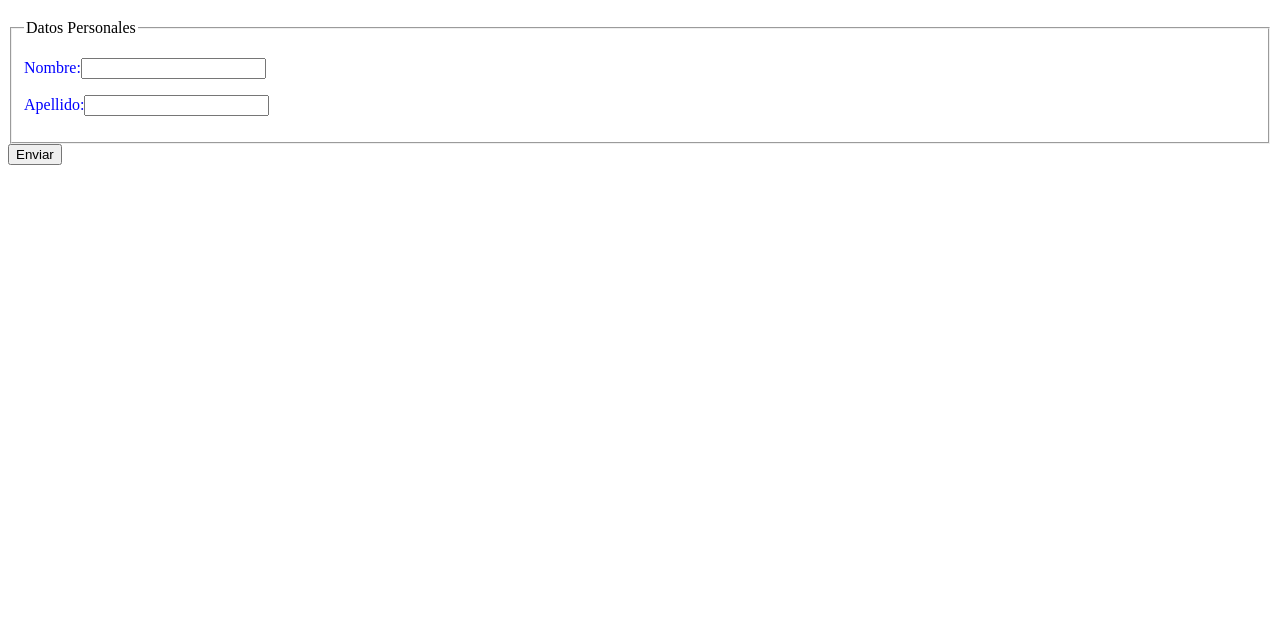
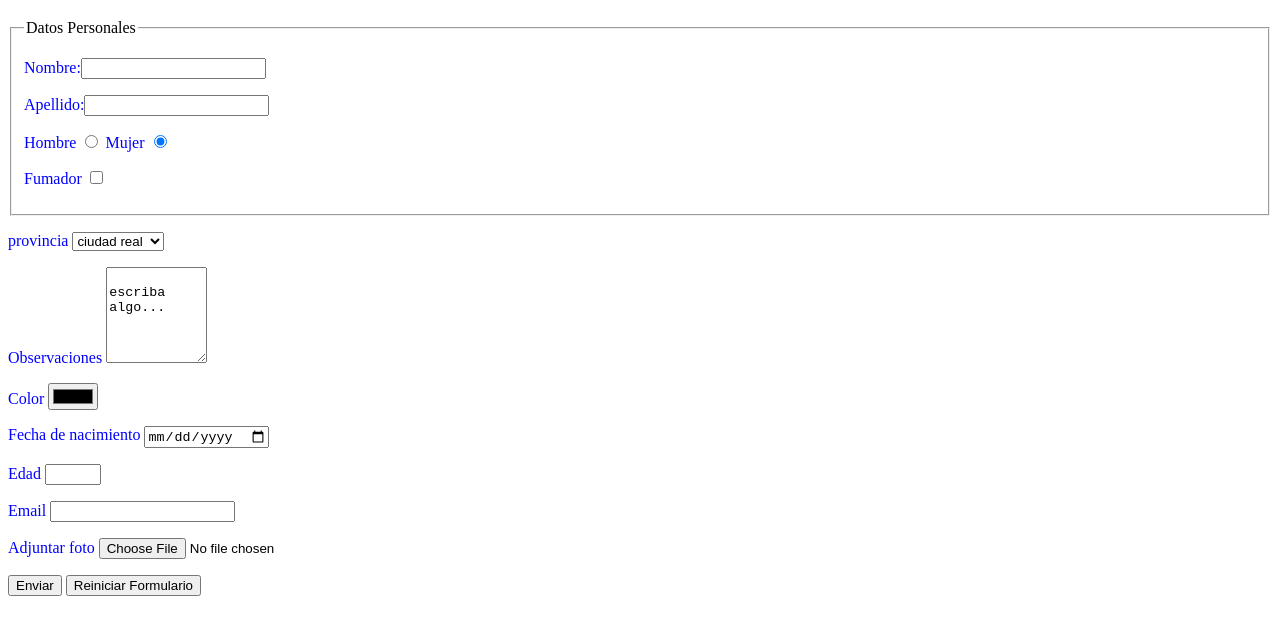
Before and after one commit to Juanestebab/10.formularios, a plain HTML site: page index.html in a window 1280 px wide. Shown: the part 61-696 px from the top of the page. Drawn offline with Linux system fonts and the light colour scheme.

Commit message:
formularios 2 y 1

```diff
--- a/index.html
+++ b/index.html
@@ -12,7 +12,7 @@
 </head>
 <body>
     <h1>Formularios</h1>
-    <form action="procesa.php" method="post">
+    <form action="procesa.php">
         <fieldset>
             <legend>Datos Personales</legend>
             <p>
@@ -21,8 +21,63 @@
             <p>
             <label for="">Apellido:</label><input type="text" id="nomb" name="Apellido">
             </p>
+        <p>
+            <label for="">Hombre</label>
+            <input type="radio" value="H" checked id="Hombre" name="genero">
+            <label for="">Mujer</label>
+            <input type="radio" value=" M" checked id="mujer" name="genero">
+        </p>
+        <p>
+            <label for="">Fumador</label>
+            <input type="checkbox" name="fuma" id="fumador">
+        </p>
         </fieldset>
-        <input type="submit" value="Enviar">
+        <P>
+            <label for="prov">provincia</label>
+            <select name="prov" id="prov">
+                <option value="cr">ciudad real</option>
+                <option value="av">albacete</option>
+                <option value="tl">toledo</option>
+                <option value="cn">cuenca</option>
+                <option value="gd ">guadalajara</option>
+            </select>
+            <p>
+            <label for="">Observaciones</label>
+            <textarea name="obs" cols="10"
+            rows="6" id="obs">
+                escriba algo...
+            </textarea>
+            </p>
+            <p>
+                <label for="color">Color</label>
+                <input type="color" name="color" id="color">
+            </p>
+              <p>
+                <label for="Fecha-nac">Fecha de nacimiento</label>
+                <input type="date" name="Fecha-nac" id="fecha-nac">
+            </p>
+             <p>
+                <label for="edad">Edad</label>
+                <input type="number" name="edad" id="edad"
+                min="0" max="25">
+            </p>
+               <p>
+                <label for="email">Email</label>
+                <input type="email" name="email" id="email">
+            </p>
+               <p>
+                <label for="foto">Adjuntar foto</label>
+                <input type="file" name="foto" id="foto">
+            </p>
+
+
+
+
+        </P>
+        <!--BOTONES REINICIO Y RESET-->
+         <input type="submit" value="Enviar">
+         <input type="reset" value="Reiniciar Formulario">
+
     </form>
 
 </body>
```
